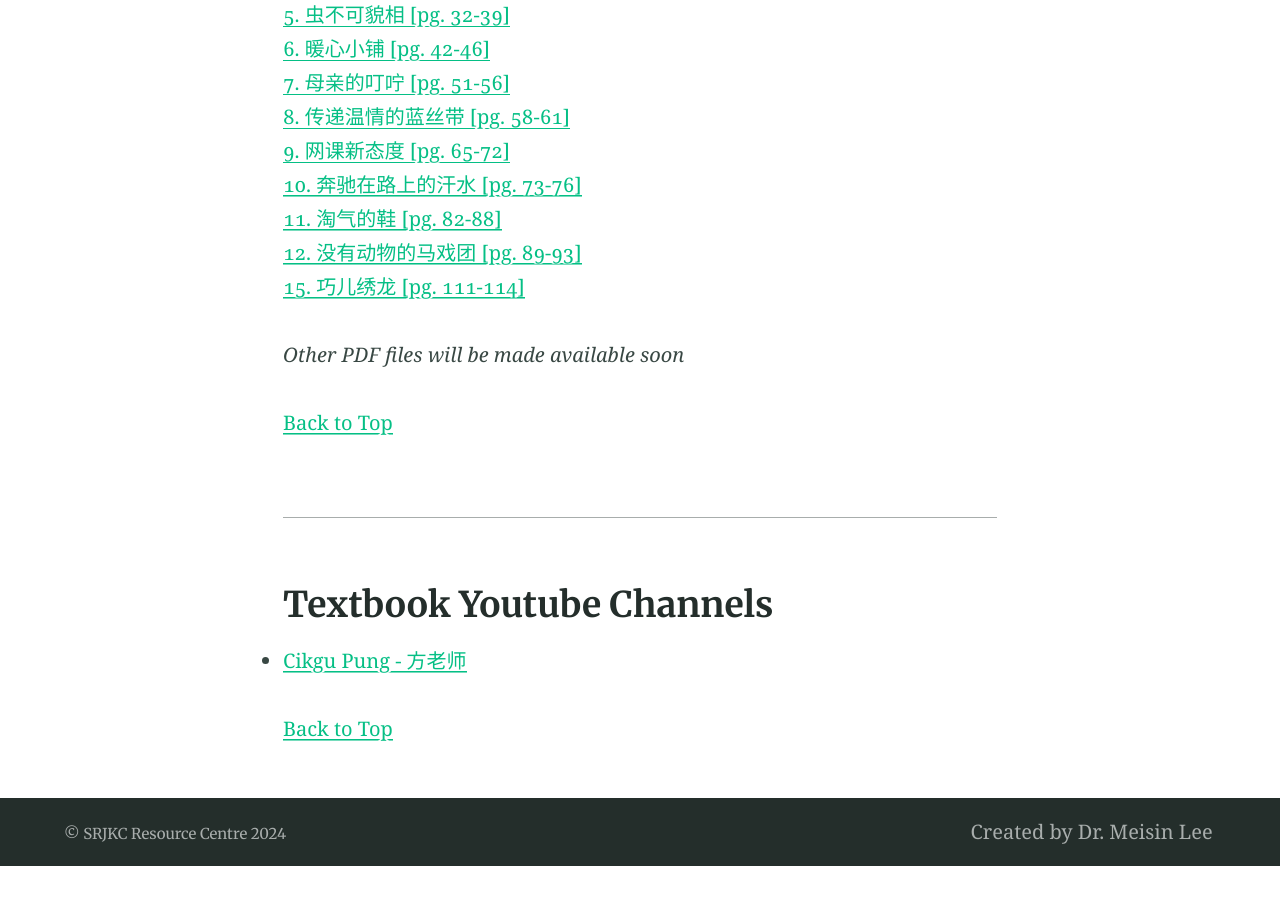
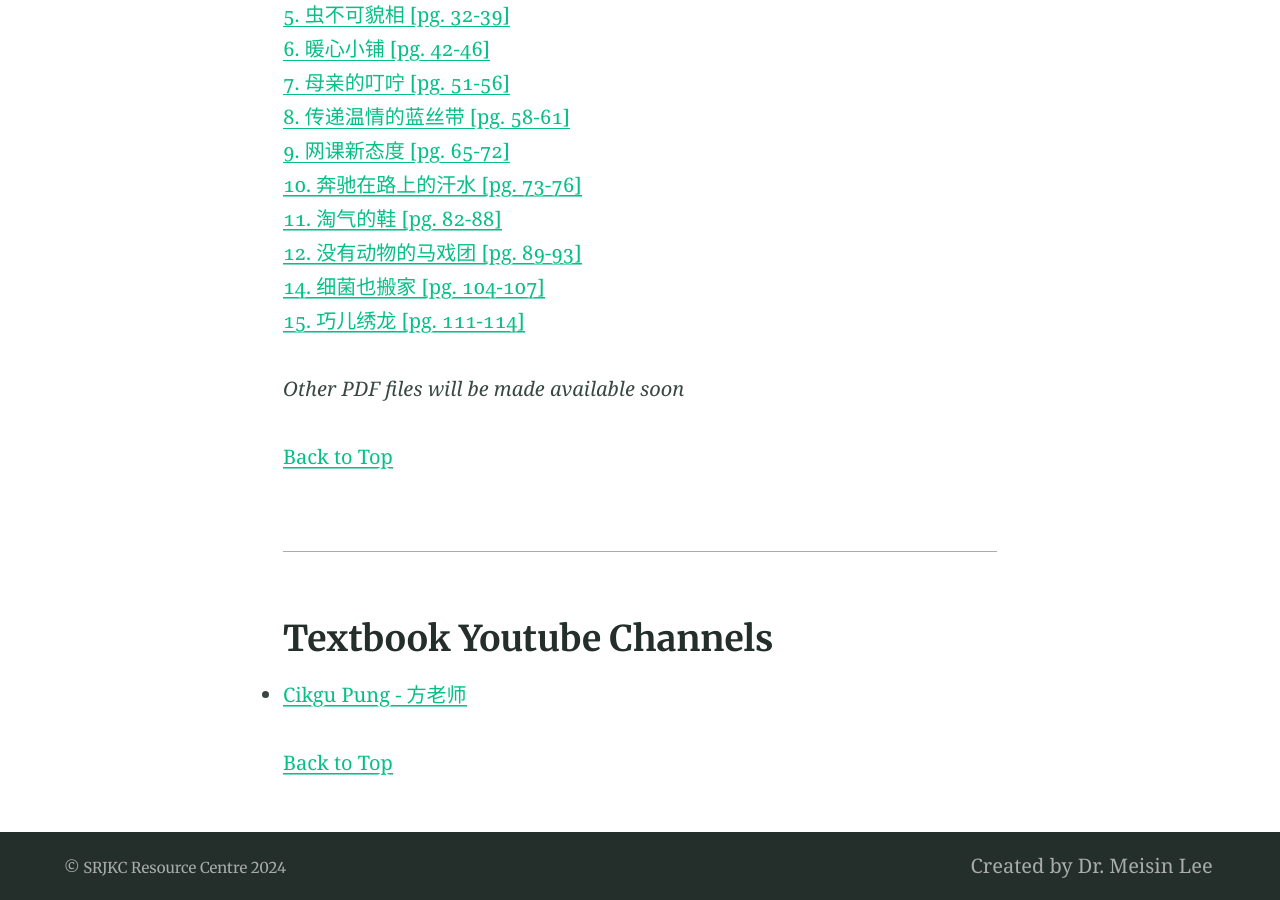
Before and after one commit to multilingual-malaysian/SRJKC_resources, a Jekyll site: the page built from year6.md, in a window 1280 px wide and 900 px high, scrolled down 1928 px. Built offline with Jekyll 4.4.1, drawn with Linux system fonts in a browser that asks for light colours; before the commit the page ends 2794 px from its top, so only the background shows below that.

Commit message:
Update year6.md

```diff
--- a/year6.md
+++ b/year6.md
@@ -33,6 +33,7 @@ excerpt: "Resource centre for Bahasa Cina Tahun 6 text book"
 <a href="/SRJKC_resources/doc/year6/year6_text10.pdf" target="_blank">10. 奔驰在路上的汗水 [pg. 73-76]</a>\
 <a href="/SRJKC_resources/doc/year6/year6_text11.pdf" target="_blank">11. 淘气的鞋 [pg. 82-88]</a>\
 <a href="/SRJKC_resources/doc/year6/year6_text12.pdf" target="_blank">12. 没有动物的马戏团 [pg. 89-93]</a>\
+<a href="/SRJKC_resources/doc/year6/year6_text14.pdf" target="_blank">14. 细菌也搬家 [pg. 104-107]</a>\
 <a href="/SRJKC_resources/doc/year6/year6_text15.pdf" target="_blank">15. 巧儿绣龙 [pg. 111-114]</a>
 
 _Other PDF files will be made available soon_
```
